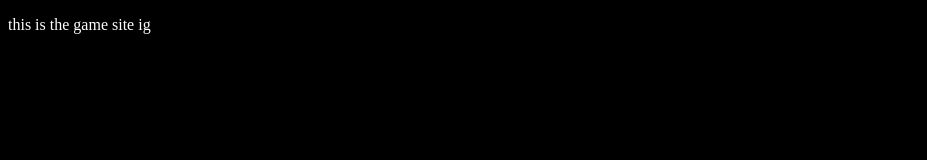
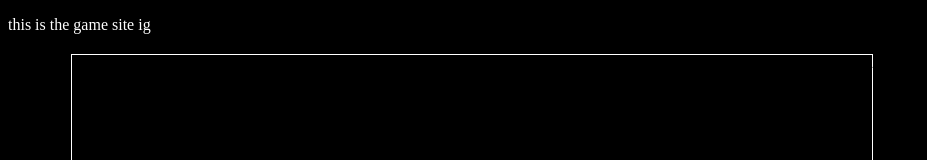
Before and after one commit to BluePineappleGuy/websitegamebpg, a plain HTML site: page index.html in a window 1280 px wide. Shown: the top 160 px of the page, without its empty margins (0-927 px from the left). Drawn offline with Linux system fonts and the light colour scheme.

Commit message:
Updated index.html
Fixed canvas look, added fail message, linked JS script

```diff
--- a/index.html
+++ b/index.html
@@ -2,8 +2,9 @@
 <html>
     <head>
         <title>Game thing</title>
+        <meta charset="UTF-8">
         <style>
-            #screen {border:1px solid #000000;}
+            #screen {border:1px solid #ffffff; font-size:50px}
             #gameholder {
                 display: flex;
                 justify-content: center;
@@ -16,7 +17,8 @@
     <body>
         <p>this is the game site ig</p>
         <div id="gameholder">
-            <canvas id="screen" width="800" height="600"></canvas>
+            <canvas id="screen" width="800" height="600">Blud cant play the game &#x1F64F;&#x1F64F;</canvas> /*make fun of all the people with ancient browsers*/
+            <script src="game.js"></script>
         </div>
     </body>
 </html>
```
